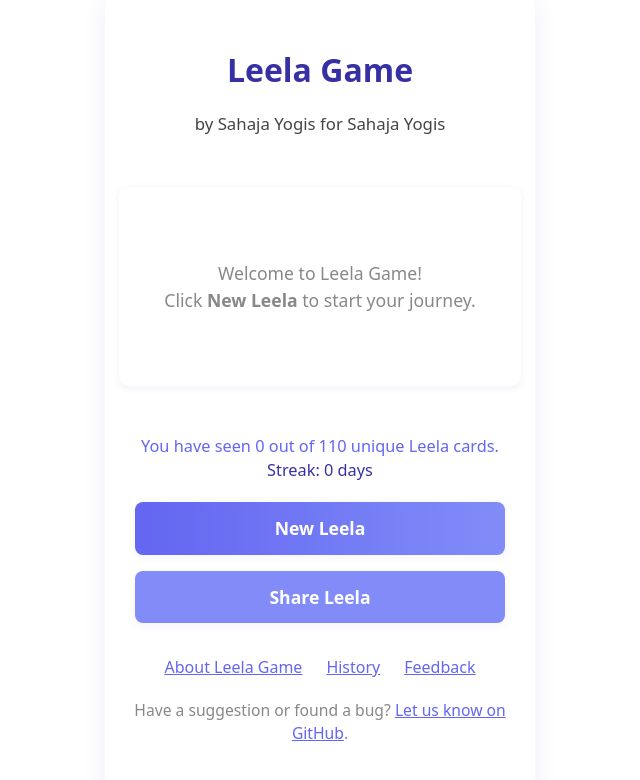
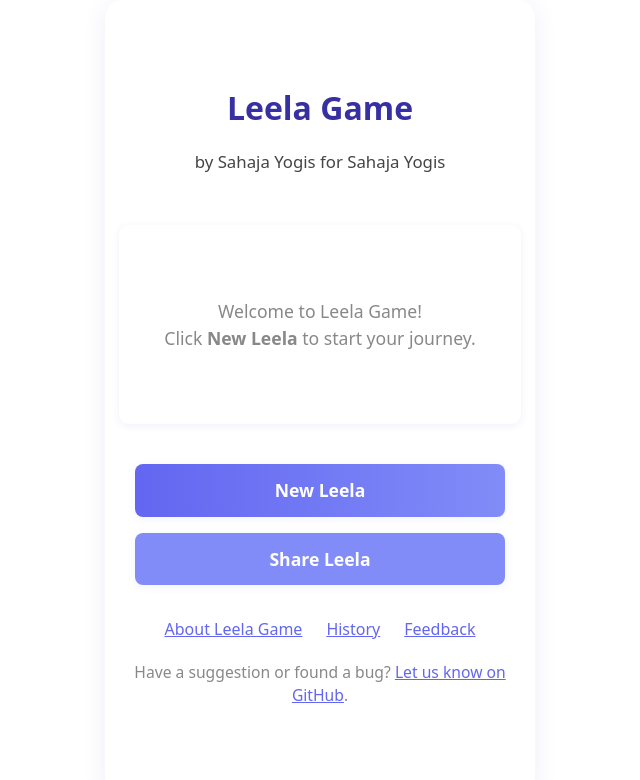
Before and after one commit to sahajisy/Leela-Game, a React (Vite) app: page / in a window 1280 px wide. Shown: the top 780 px of the page, without its empty margins (320-960 px from the left). Built offline with nearby package versions, Linux system fonts and the light colour scheme.

Commit message:
Remove streak and unique cards info from main app; show only in History page

```diff
--- a/src/App.jsx
+++ b/src/App.jsx
@@ -316,8 +316,6 @@ function App() {
     }
   };
 
-  const streak = getStreak();
-
   return (
     <div className="app-container">
       <h1>Leela Game</h1>
@@ -332,10 +330,6 @@ function App() {
           </span>
         ) : quote}
       </blockquote>
-      <div style={{ margin: '0.5rem 0 1.2rem 0', color: '#6366f1', fontWeight: 500, fontSize: '1.02rem' }}>
-        You have seen {uniqueSeen} out of {QUOTES.length} unique Leela cards.<br/>
-        <span style={{color:'#3730a3'}}>Streak: {streak} day{streak !== 1 ? 's' : ''}</span>
-      </div>
       <button onClick={handleNewQuote} disabled={buttonDisabled && !firstVisit}>New Leela</button>
       <button onClick={handleShare} style={{ marginTop: '1rem', background: '#818cf8' }} disabled={firstVisit}>
         Share Leela
```
